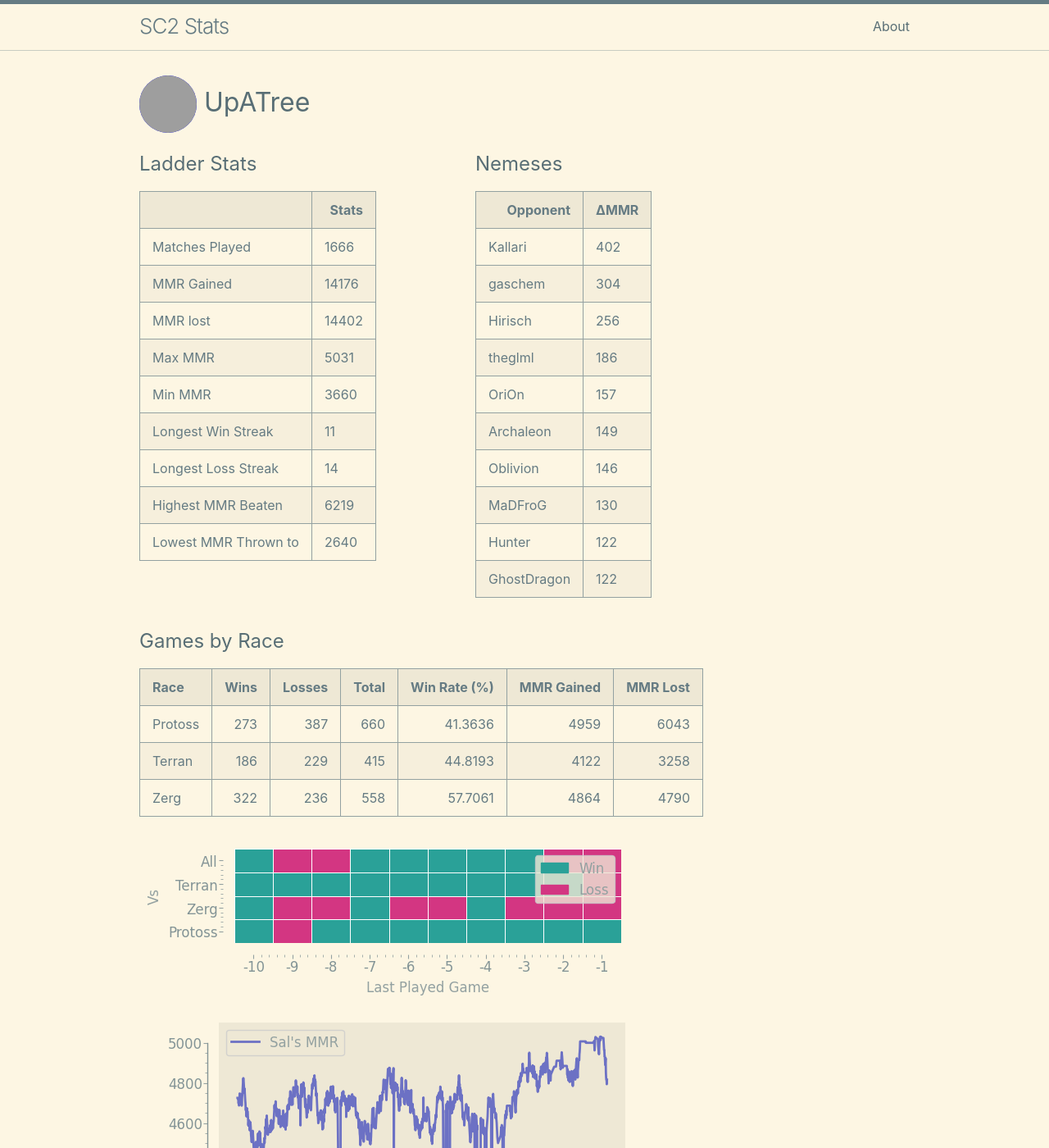
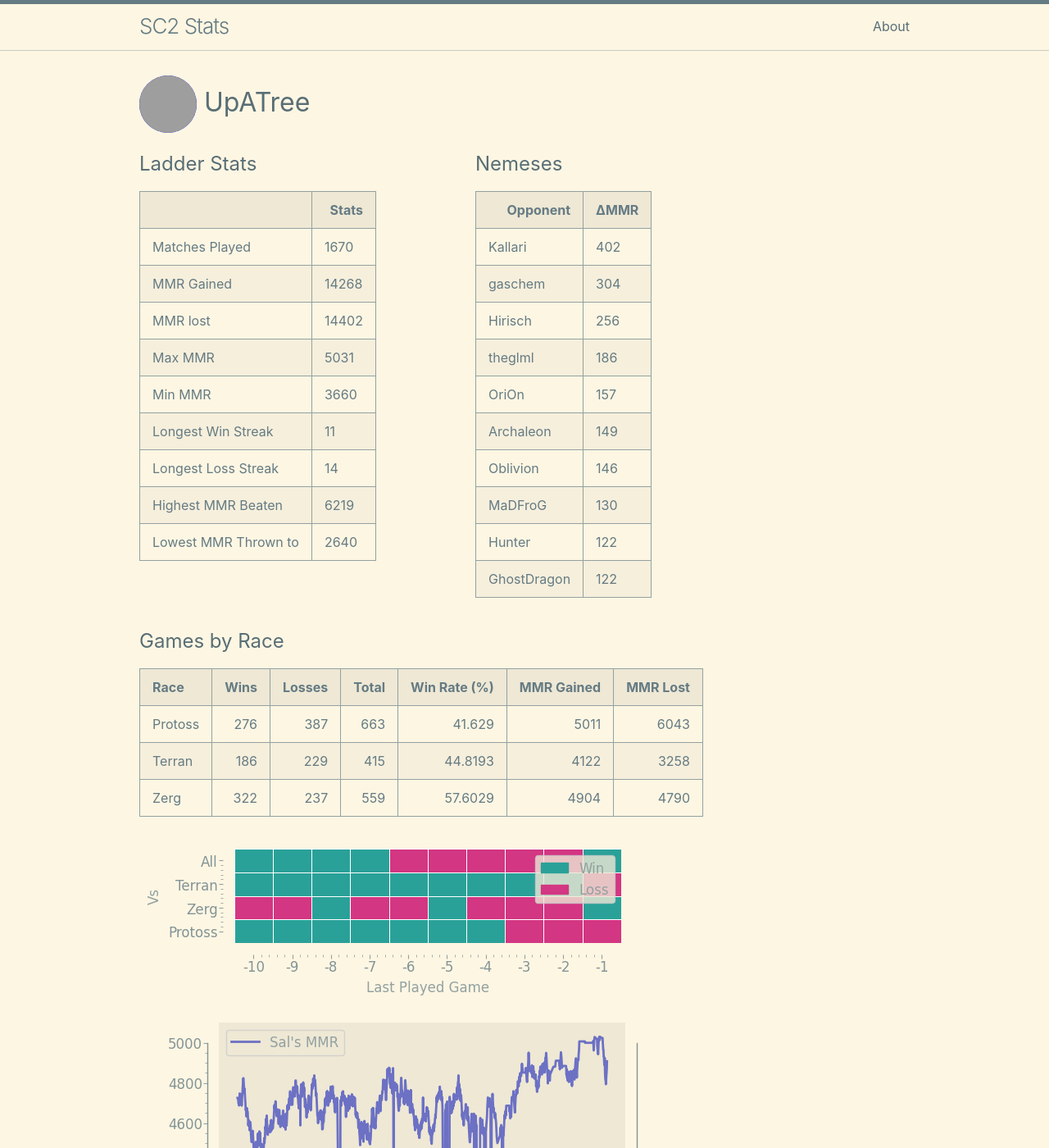
Before and after one commit to kylermurphy/UpATree, a Jekyll site: the page built from docs/index.md, in a window 1280 px wide and 1400 px high. Shown: the whole window at 82% size. Built offline with Jekyll 4.4.1, drawn with Linux system fonts in a browser that asks for light colours; grey boxes are pictures that could not be loaded.

Commit message:
running on push

```diff
--- a/docs/index.md
+++ b/docs/index.md
@@ -18,11 +18,11 @@ layout: home
   <tbody>
     <tr>
       <td>Matches Played</td>
-      <td>1666</td>
+      <td>1670</td>
     </tr>
     <tr>
       <td>MMR Gained</td>
-      <td>14176</td>
+      <td>14268</td>
     </tr>
     <tr>
       <td>MMR lost</td>
@@ -114,9 +114,9 @@ layout: home
 
 | Race    |   Wins |   Losses |   Total |   Win Rate (%) |   MMR Gained |   MMR Lost |
 |:--------|-------:|---------:|--------:|---------------:|-------------:|-----------:|
-| Protoss |    273 |      387 |     660 |        41.3636 |         4959 |       6043 |
+| Protoss |    276 |      387 |     663 |        41.629  |         5011 |       6043 |
 | Terran  |    186 |      229 |     415 |        44.8193 |         4122 |       3258 |
-| Zerg    |    322 |      236 |     558 |        57.7061 |         4864 |       4790 |
+| Zerg    |    322 |      237 |     559 |        57.6029 |         4904 |       4790 |
 
 ![Games by Race](./assets/gm_hist.png)
 
--- a/log.txt
+++ b/log.txt
@@ -786,3 +786,4 @@ Writing a log file 2025-04-01 18:52:35.
 Writing a log file 2025-04-01 19:18:44.
 Writing a log file 2025-04-01 19:31:38.
 Writing a log file 2025-04-01 19:48:05.
+Writing a log file 2025-04-01 20:26:13.
```
Also changed, not shown: docs/assets/MMR.png, docs/assets/daily.png, docs/assets/gm_hist.png, docs/assets/r_wrt.png, 1 other file.
